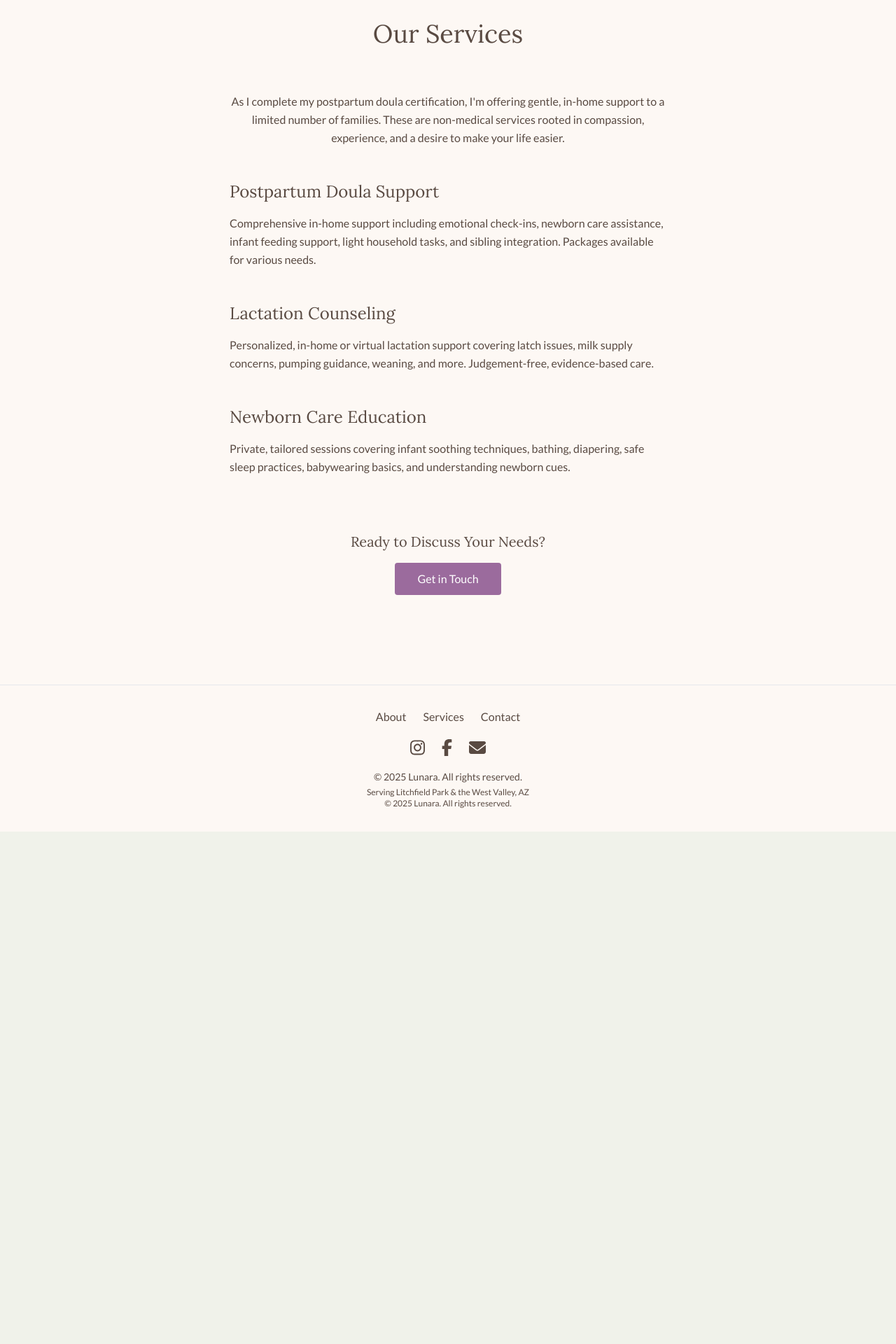
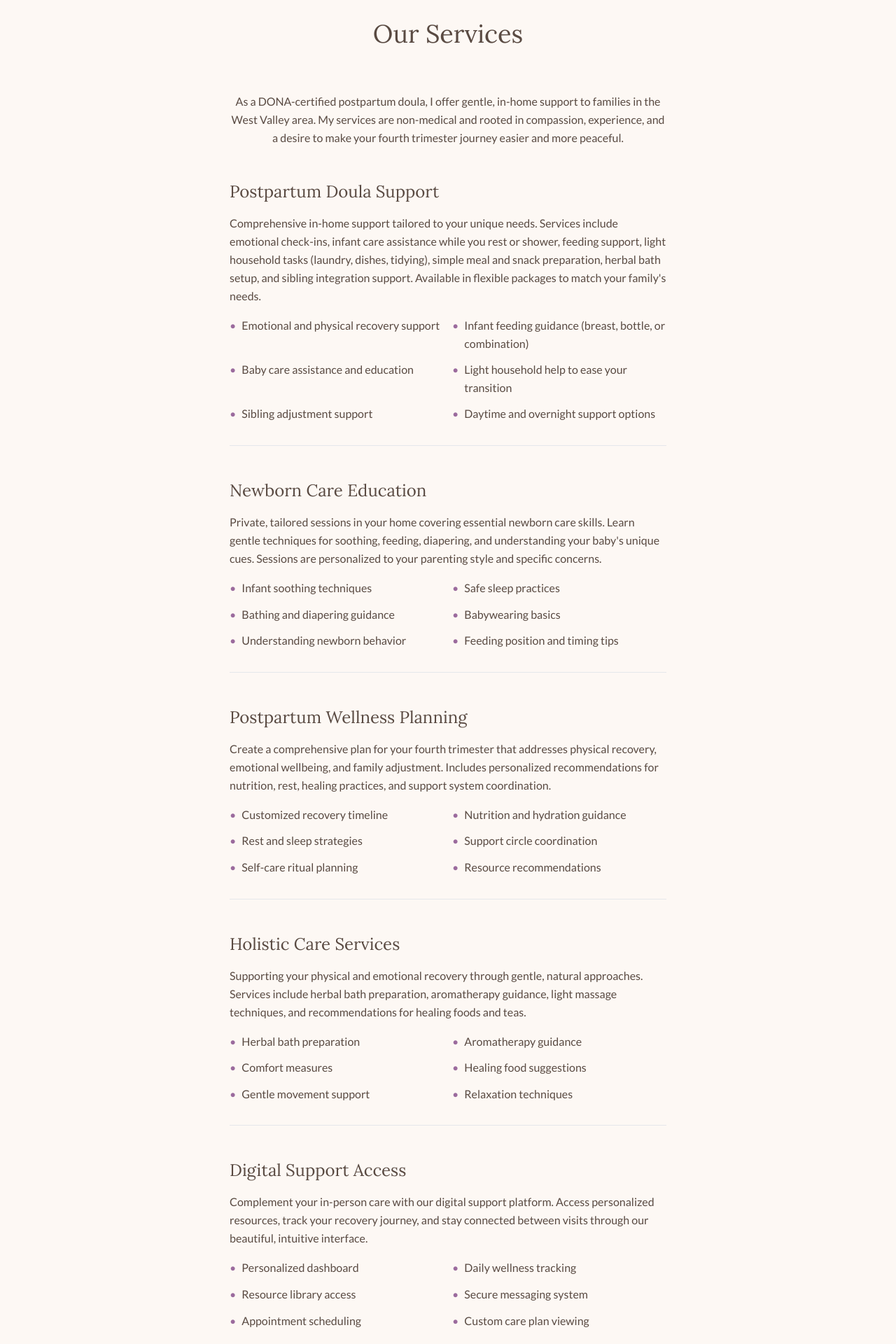
Before and after one commit to omniV1/AQC, a React (Vite) app in the folder Lunara/: page /services in a window 1280 px wide. Shown: the part 380-2300 px from the top of the page at 70% size. Before the commit the page ends 1568 px from the top, so only its background shows below. Built offline with nearby package versions, Linux system fonts and the light colour scheme; no server answers; a web font is replaced by a local one.

Commit message:
Finishing touches for the day
updating readme adding screenshots of current state etc.

```diff
--- /dev/null
+++ b/Lunara/src/components/dashboard/MusicPlayer.tsx
@@ -0,0 +1,23 @@
+import React from 'react';
+import { FontAwesomeIcon } from '@fortawesome/react-fontawesome';
+import { faPlay, faForward, faBackward } from '@fortawesome/free-solid-svg-icons';
+import { Card } from '../ui/Card';
+
+export const MusicPlayer: React.FC = () => {
+  return (
+    <Card variant="olive" className="p-4">
+      <h2 className="font-serif text-white text-lg mb-2">Gentle Playlist</h2>
+      <div className="flex justify-between items-center text-white">
+        <button className="hover:opacity-80 transition-opacity">
+          <FontAwesomeIcon icon={faBackward} className="cursor-pointer" />
+        </button>
+        <button className="hover:opacity-80 transition-opacity">
+          <FontAwesomeIcon icon={faPlay} className="text-xl cursor-pointer" />
+        </button>
+        <button className="hover:opacity-80 transition-opacity">
+          <FontAwesomeIcon icon={faForward} className="cursor-pointer" />
+        </button>
+      </div>
+    </Card>
+  );
+};
--- /dev/null
+++ b/Lunara/src/components/dashboard/Resources.tsx
@@ -0,0 +1,35 @@
+import React from 'react';
+import { Card } from '../ui/Card';
+
+interface Resource {
+  name: string;
+  path: string;
+}
+
+export const Resources: React.FC = () => {
+  const resources: Resource[] = [
+    { name: 'Meal Prep', path: '/resources/meal-prep' },
+    { name: 'Rest Guides', path: '/resources/rest-guides' },
+    { name: 'Herbal Remedies', path: '/resources/herbal-remedies' },
+    { name: 'Appointments', path: '/appointments' },
+  ];
+
+  return (
+    <Card>
+      <h2 className="font-serif text-xl text-forest-green mb-4">Resources</h2>
+      <ul className="space-y-3">
+        {resources.map((resource) => (
+          <li key={resource.name}>
+            <a
+              href={resource.path}
+              className="flex items-center text-brown-dark hover:text-purple transition-colors"
+            >
+              <span className="mr-2">›</span>
+              {resource.name}
+            </a>
+          </li>
+        ))}
+      </ul>
+    </Card>
+  );
+};
--- /dev/null
+++ b/Lunara/src/components/dashboard/WeeklySchedule.tsx
@@ -0,0 +1,25 @@
+import React from 'react';
+import { Card } from '../ui/Card';
+
+export const WeeklySchedule: React.FC = () => {
+  const days = ['SUN', 'MON', 'TUE', 'WED', 'THU', 'FRI', 'SAT'];
+
+  return (
+    <Card>
+      <h2 className="font-serif text-xl text-forest-green mb-4">Weekly Care Schedule</h2>
+      <div className="grid grid-cols-7 gap-2 text-center mb-4">
+        {days.map((day) => (
+          <div key={day} className="text-brown-dark text-sm">{day}</div>
+        ))}
+      </div>
+      <div className="grid grid-cols-7 gap-2">
+        {[...Array(35)].map((_, i) => (
+          <div
+            key={i}
+            className="aspect-square border border-brown-light/20 rounded-sm cursor-pointer hover:bg-sage-light/50 transition-colors"
+          />
+        ))}
+      </div>
+    </Card>
+  );
+};
--- /dev/null
+++ b/Lunara/src/components/ui/Card.tsx
@@ -0,0 +1,26 @@
+import React from 'react';
+
+interface CardProps {
+  children: React.ReactNode;
+  className?: string;
+  variant?: 'default' | 'sage' | 'olive';
+}
+
+export const Card: React.FC<CardProps> = ({
+  children,
+  className = '',
+  variant = 'default'
+}) => {
+  const baseStyles = 'rounded-lg p-6 shadow-soft';
+  const variantStyles = {
+    default: 'bg-cream',
+    sage: 'bg-sage',
+    olive: 'bg-olive'
+  };
+
+  return (
+    <div className={`${baseStyles} ${variantStyles[variant]} ${className}`}>
+      {children}
+    </div>
+  );
+};
--- a/Lunara/src/pages/ServicesPage.tsx
+++ b/Lunara/src/pages/ServicesPage.tsx
@@ -1,25 +1,77 @@
 import React from 'react';
 // import ServicesOverview from '../components/sections/ServicesOverview'; // Reuse the overview component
 
-// Placeholder for more detailed service descriptions
-const detailedServices = [
+interface ServiceFeature {
+  name: string;
+  details: string;
+  features: string[];
+}
+
+// Detailed service descriptions
+const detailedServices: ServiceFeature[] = [
   {
     name: 'Postpartum Doula Support',
-    details: 'Comprehensive in-home support including emotional check-ins, newborn care assistance, infant feeding support, light household tasks, and sibling integration. Packages available for various needs.',
-    // Add pricing or link to pricing info if applicable
-  },
-  {
-    name: 'Lactation Counseling',
-    details: 'Personalized, in-home or virtual lactation support covering latch issues, milk supply concerns, pumping guidance, weaning, and more. Judgement-free, evidence-based care.',
+    details: 'Comprehensive in-home support tailored to your unique needs. Services include emotional check-ins, infant care assistance while you rest or shower, feeding support, light household tasks (laundry, dishes, tidying), simple meal and snack preparation, herbal bath setup, and sibling integration support. Available in flexible packages to match your family\'s needs.',
+    features: [
+      'Emotional and physical recovery support',
+      'Infant feeding guidance (breast, bottle, or combination)',
+      'Baby care assistance and education',
+      'Light household help to ease your transition',
+      'Sibling adjustment support',
+      'Daytime and overnight support options'
+    ]
   },
   {
     name: 'Newborn Care Education',
-    details: 'Private, tailored sessions covering infant soothing techniques, bathing, diapering, safe sleep practices, babywearing basics, and understanding newborn cues.',
+    details: 'Private, tailored sessions in your home covering essential newborn care skills. Learn gentle techniques for soothing, feeding, diapering, and understanding your baby\'s unique cues. Sessions are personalized to your parenting style and specific concerns.',
+    features: [
+      'Infant soothing techniques',
+      'Safe sleep practices',
+      'Bathing and diapering guidance',
+      'Babywearing basics',
+      'Understanding newborn behavior',
+      'Feeding position and timing tips'
+    ]
   },
-  // Add other specific services
+  {
+    name: 'Postpartum Wellness Planning',
+    details: 'Create a comprehensive plan for your fourth trimester that addresses physical recovery, emotional wellbeing, and family adjustment. Includes personalized recommendations for nutrition, rest, healing practices, and support system coordination.',
+    features: [
+      'Customized recovery timeline',
+      'Nutrition and hydration guidance',
+      'Rest and sleep strategies',
+      'Support circle coordination',
+      'Self-care ritual planning',
+      'Resource recommendations'
+    ]
+  },
+  {
+    name: 'Holistic Care Services',
+    details: 'Supporting your physical and emotional recovery through gentle, natural approaches. Services include herbal bath preparation, aromatherapy guidance, light massage techniques, and recommendations for healing foods and teas.',
+    features: [
+      'Herbal bath preparation',
+      'Aromatherapy guidance',
+      'Comfort measures',
+      'Healing food suggestions',
+      'Gentle movement support',
+      'Relaxation techniques'
+    ]
+  },
+  {
+    name: 'Digital Support Access',
+    details: 'Complement your in-person care with our digital support platform. Access personalized resources, track your recovery journey, and stay connected between visits through our beautiful, intuitive interface.',
+    features: [
+      'Personalized dashboard',
+      'Daily wellness tracking',
+      'Resource library access',
+      'Secure messaging system',
+      'Appointment scheduling',
+      'Custom care plan viewing'
+    ]
+  }
 ];
 
-export default function ServicesPage() {
+export default function ServicesPage(): JSX.Element {
   return (
     <div className="w-full bg-cream">
       <div className="max-w-2xl mx-auto px-6 py-16">
@@ -39,21 +91,30 @@ export default function ServicesPage() {
           {/* Services Overview */}
           <section>
             <p className="text-brown/90 text-center leading-relaxed">
-              As I complete my postpartum doula certification, I'm offering gentle, in-home
-              support to a limited number of families. These are non-medical services rooted
-              in compassion, experience, and a desire to make your life easier.
+              As a DONA-certified postpartum doula, I offer gentle, in-home support to families
+              in the West Valley area. My services are non-medical and rooted in compassion,
+              experience, and a desire to make your fourth trimester journey easier and more
+              peaceful.
             </p>
           </section>
 
           {/* Detailed Services */}
           {detailedServices.map((service) => (
-            <section key={service.name} className="space-y-4">
+            <section key={service.name} className="space-y-4 border-b border-brown/10 pb-8">
               <h2 className="text-2xl font-serif text-brown">
                 {service.name}
               </h2>
               <p className="text-brown/90 leading-relaxed">
                 {service.details}
               </p>
+              <ul className="grid grid-cols-1 md:grid-cols-2 gap-3 mt-4">
+                {service.features.map((feature) => (
+                  <li key={feature} className="text-brown/80 flex items-start">
+                    <span className="text-purple mr-2">•</span>
+                    {feature}
+                  </li>
+                ))}
+              </ul>
             </section>
           ))}
 
@@ -62,6 +123,9 @@ export default function ServicesPage() {
             <h3 className="text-xl font-serif text-brown mb-4">
               Ready to Discuss Your Needs?
             </h3>
+            <p className="text-brown/80 mb-6">
+              Every family's journey is unique. Let's talk about how I can best support yours.
+            </p>
             <a
               href="/contact"
               className="inline-block bg-purple hover:bg-purple/80 text-white font-medium py-2.5 px-8 rounded transition-colors duration-300"
```
Also changed, not shown: Lunara/src/pages/Dashboard.tsx (+106 -110 lines), package.json (added, +8 -0 lines), 8 other files (tests, documents, lock files or other folders).
